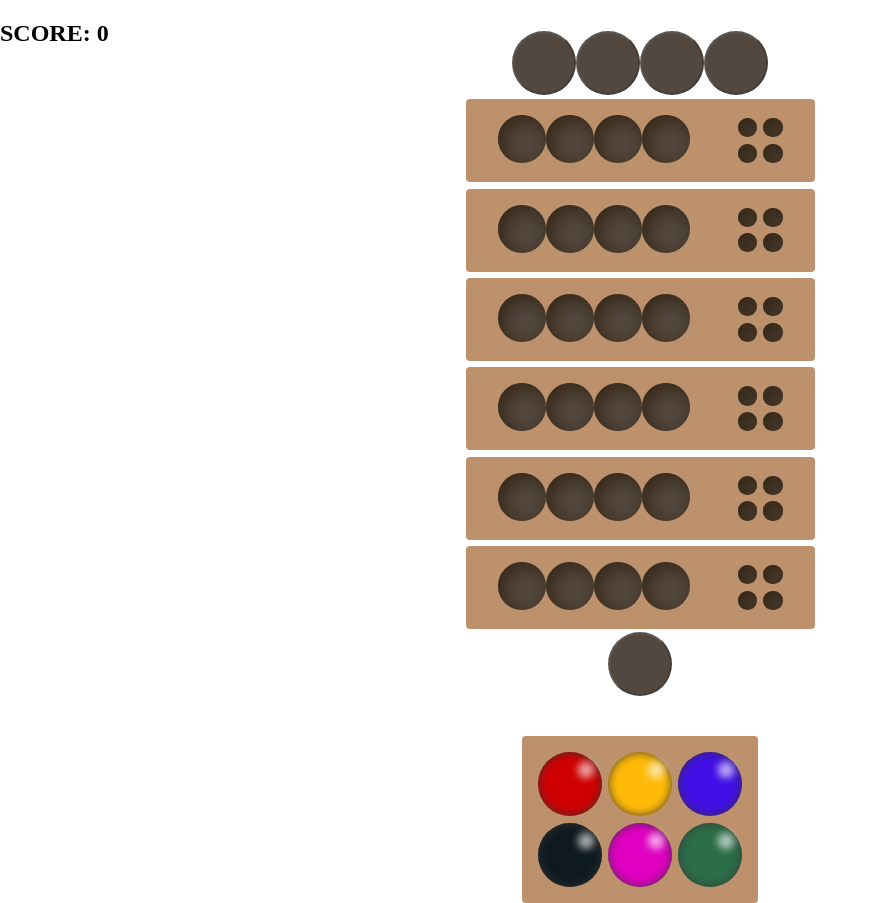
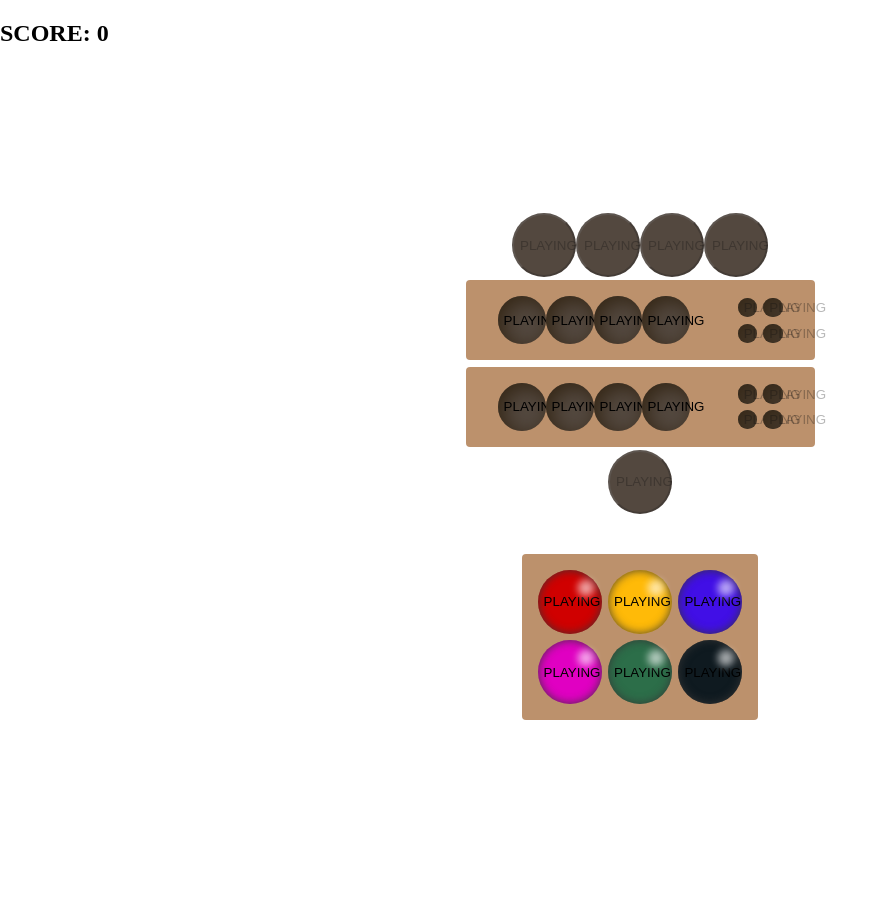
Before and after one commit to AlejoVE/master-mind, a React (Create React App) app: page /game in a window 1280 px wide. Shown: the whole page, without its empty margins (0-887 px from the left). After the commit the page ends 867 px from the top, so only its background shows below. Built offline with nearby package versions, Linux system fonts and the light colour scheme.

Commit message:
Refact code

```diff
--- a/src/components/AvailableColors.tsx
+++ b/src/components/AvailableColors.tsx
@@ -4,7 +4,8 @@ import { GameContext } from '../context/gameContext';
 import { Colors } from '../types/types';
 
 function AvailableColors() {
-	const { setCurrentColor, currentColor, gameOver } = useContext(GameContext);
+	const { setCurrentColor, currentColor } = useContext(GameContext);
+	const colors = Object.values(Colors);
 	const handleClick = (e: React.MouseEvent<HTMLButtonElement>) => {
 		const color: string = (e.target as HTMLButtonElement).getAttribute(
 			'data-color'
@@ -21,24 +22,13 @@ function AvailableColors() {
 				size='4'
 			/>
 			<div className='available-colors-container'>
-				<div className='square'>
-					<Circle onClick={handleClick} color={Colors.RED} size='4' />
-				</div>
-				<div className='square'>
-					<Circle onClick={handleClick} color={Colors.YELLOW} size='4' />
-				</div>
-				<div className='square'>
-					<Circle onClick={handleClick} color={Colors.BLUE} size='4' />
-				</div>
-				<div className='square'>
-					<Circle onClick={handleClick} color={Colors.BLACK} size='4' />
-				</div>
-				<div className='square'>
-					<Circle onClick={handleClick} color={Colors.PURPLE} size='4' />
-				</div>
-				<div className='square'>
-					<Circle onClick={handleClick} color={Colors.GREEN} size='4' />
-				</div>
+				{colors.map((color) => {
+					return (
+						<div className='square'>
+							<Circle onClick={handleClick} color={color} size='4' />
+						</div>
+					);
+				})}
 			</div>
 		</>
 	);
--- a/src/components/Circle.tsx
+++ b/src/components/Circle.tsx
@@ -22,7 +22,9 @@ function Circle(props: ButtonProps) {
 						height: `${props.size}rem`,
 						minHeight: `${props.size}rem`,
 					}}
-				></button>
+				>
+					GAME OVER
+				</button>
 			) : (
 				<button
 					disabled={props.disabled}
@@ -38,7 +40,9 @@ function Circle(props: ButtonProps) {
 						height: `${props.size}rem`,
 						minHeight: `${props.size}rem`,
 					}}
-				></button>
+				>
+					PLAYING
+				</button>
 			)}
 		</>
 	);
--- a/src/components/Row.tsx
+++ b/src/components/Row.tsx
@@ -10,11 +10,7 @@ import { useState } from 'react';
 import Swal from 'sweetalert';
 import { useReset } from '../hooks/useReset';
 
-type RowProps = {
-	circle?: number;
-};
-
-function Row(props: RowProps) {
+function Row() {
 	const {
 		currentColor,
 		currentCode,
--- a/src/context/GameProvider.tsx
+++ b/src/context/GameProvider.tsx
@@ -27,7 +27,7 @@ const GameProvider: FC<Props> = ({ children }: Props) => {
 				setAvailableRows,
 				score,
 				setScore,
-				gameRows: 6,
+				gameRows: 2,
 			}}
 		>
 			{children}
```
